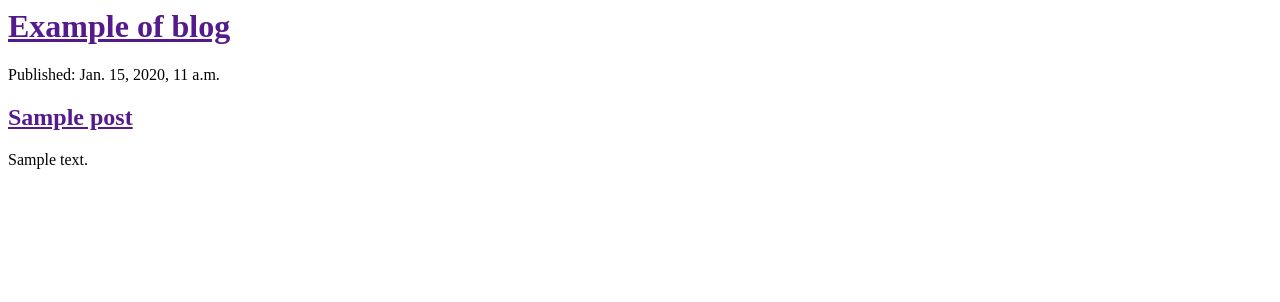
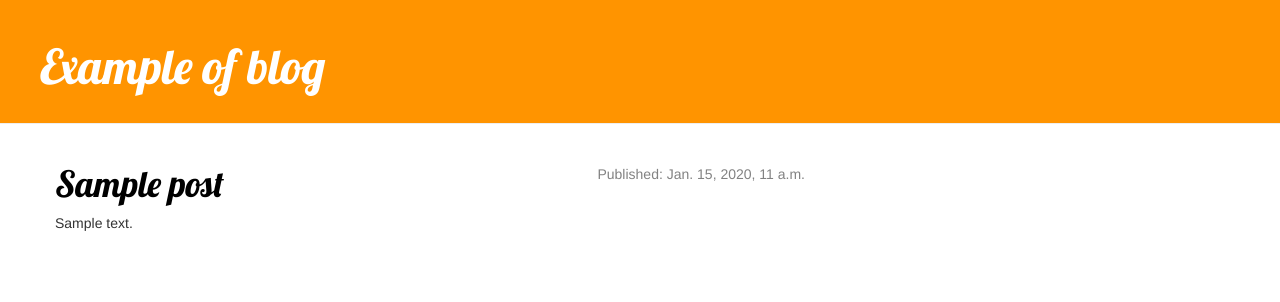
Before and after one commit to jot-em/blog-from-django-tutorial, a Django app: template blog/templates/blog/post_list.html in a window 1280 px wide. Shown: the top 302 px of the page. Run offline with Django 3.2, Linux system fonts and the light colour scheme; the template is opened without the code that fills it: values that come from a table or form of the project are taken from there, others are empty; tables that the repository leaves empty hold one stand-in row (values such as "Sample post"); some libraries are stand-ins or nearby versions.

Commit message:
Add css to blog

```diff
--- a/blog/templates/blog/post_list.html
+++ b/blog/templates/blog/post_list.html
@@ -1,17 +1,31 @@
+{% load staticfiles %}
+
 <html>
     <head>
+        <link rel="stylesheet" href="//maxcdn.bootstrapcdn.com/bootstrap/3.2.0/css/bootstrap.min.css">
+        <link rel="stylesheet" href="//maxcdn.bootstrapcdn.com/bootstrap/3.2.0/css/bootstrap-theme.min.css">
+	<link rel="stylesheet" href="{% static 'css/blog.css' %}">
+        <link href="//fonts.googleapis.com/css?family=Lobster&subset=latin,latin-ext" rel="stylesheet" type="text/css">
       <title>oj blog..</title>
     </head>
     <body>
- 	<div>
+ 	<div class="page-header">
 	    <h1><a href="">Example of blog</a></h1>
 	</div>
-{% for post in posts %}
-    <div>
-	<p>Published: {{post.published_date}}</p>
-	<h2><a href="">{{post.title}}</a></h2>
-	<p>{{post.text|linebreaksbr}}</p>
-    </div>
-{% endfor %}
+	<div class="content container">
+    	  <div class="row">
+            <div class="col-md-8">
+              {% for post in posts %}
+                <div class="post">
+                  <div class="date">
+                     <p>Published: {{ post.published_date }}</p>
+                  </div>
+                  <h1><a href="">{{ post.title }}</a></h1>
+                  <p>{{ post.text|linebreaksbr }}</p>
+               	</div>
+              {% endfor %}
+            </div>
+          </div>
+	</div>
     </body>
 </html>
--- a/popkornowo/settings.py
+++ b/popkornowo/settings.py
@@ -101,4 +101,8 @@ USE_TZ = True
 # https://docs.djangoproject.com/en/1.8/howto/static-files/
 
 STATIC_URL = '/static/'
-STATIC_ROOT = os.path.join(BASE_DIR, 'pubic', 'static')
+STATIC_ROOT = os.path.join(BASE_DIR, 'public', 'static')
+
+STATICFILES_DIRS = (
+    os.path.join(BASE_DIR, "static"),
+)
--- /dev/null
+++ b/static/css/blog.css
@@ -0,0 +1,47 @@
+.page-header {
+    background-color: #ff9400;
+    margin-top: 0;
+    padding: 20px 20px 20px 40px;
+}
+
+.page-header h1, .page-header h1 a, .page-header h1 a:visited, .page-header h1 a:active {
+    color: #ffffff;
+    font-size: 36pt;
+    text-decoration: none;
+}
+
+.content {
+    margin-left: 40px;
+}
+
+h1, h2, h3, h4 {
+    font-family: 'Lobster', cursive;
+}
+
+.date {
+    float: right;
+    color: #828282;
+}
+
+.save {
+    float: right;
+}
+
+.post-form textarea, .post-form input {
+    width: 100%;
+}
+
+.top-menu, .top-menu:hover, .top-menu:visited {
+    color: #ffffff;
+    float: right;
+    font-size: 26pt;
+    margin-right: 20px;
+}
+
+.post {
+    margin-bottom: 70px;
+}
+
+.post h1 a, .post h1 a:visited {
+    color: #000000;
+}
```
